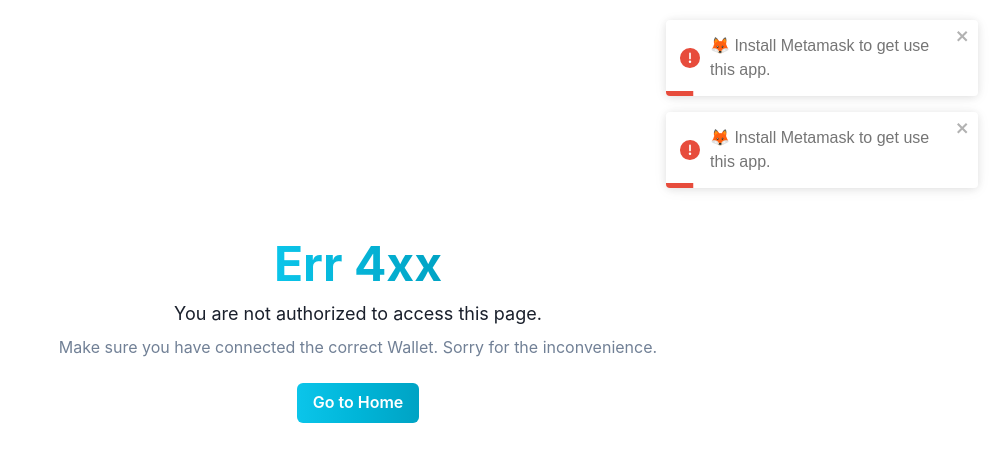
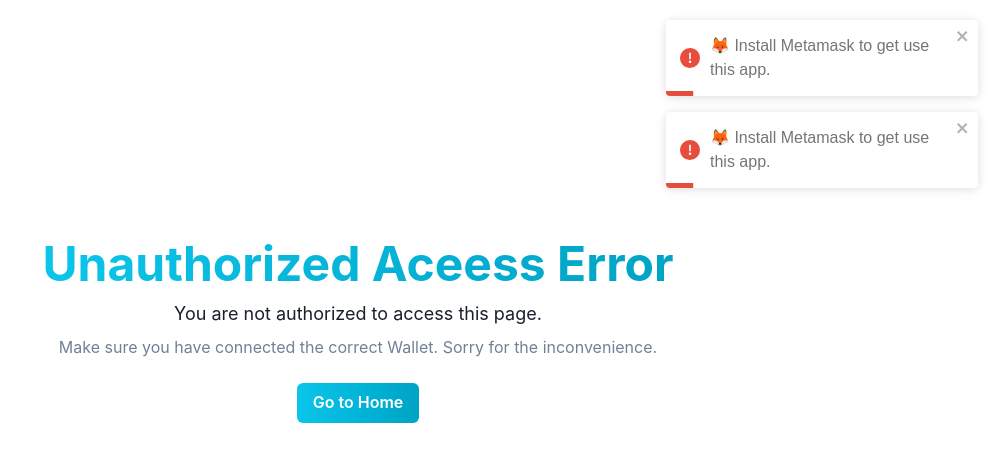
Before and after one commit to Cybertron-Avneesh/Mini-II-Webapp, a React (Create React App) app: page /1 in a window 1280 px wide. Shown: the top 462 px of the page, without its empty margins (282-1280 px from the left). Built offline with nearby package versions, Linux system fonts and the light colour scheme.

Commit message:
Minor changes to Unauthorised Access Page

```diff
--- a/src/pages/Unauthorized.jsx
+++ b/src/pages/Unauthorized.jsx
@@ -9,7 +9,7 @@ const Unauthorized = () => {
         bgGradient="linear(to-r, cyan.400, cyan.600)"
         backgroundClip="text"
       >
-        Err 4xx
+        Unauthorized Aceess Error
       </Heading>
       <Text fontSize="18px" mt={3} mb={2}>
         You are not authorized to access this page.
@@ -24,7 +24,7 @@ const Unauthorized = () => {
         color="white"
         variant="solid"
         as={Link}
-        href="/"
+        href="/connect-wallet"
       >
         Go to Home
       </Button>
```
